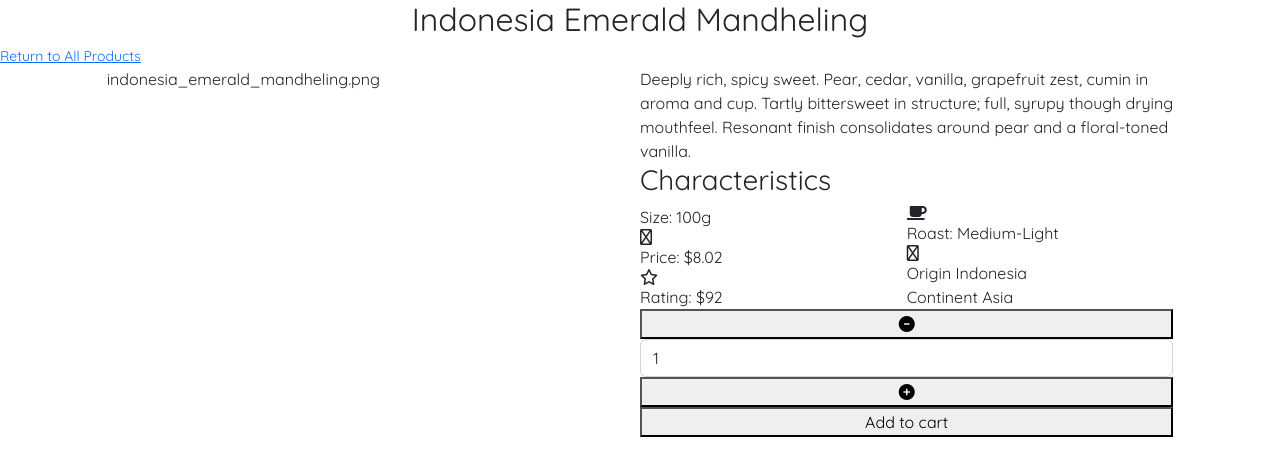
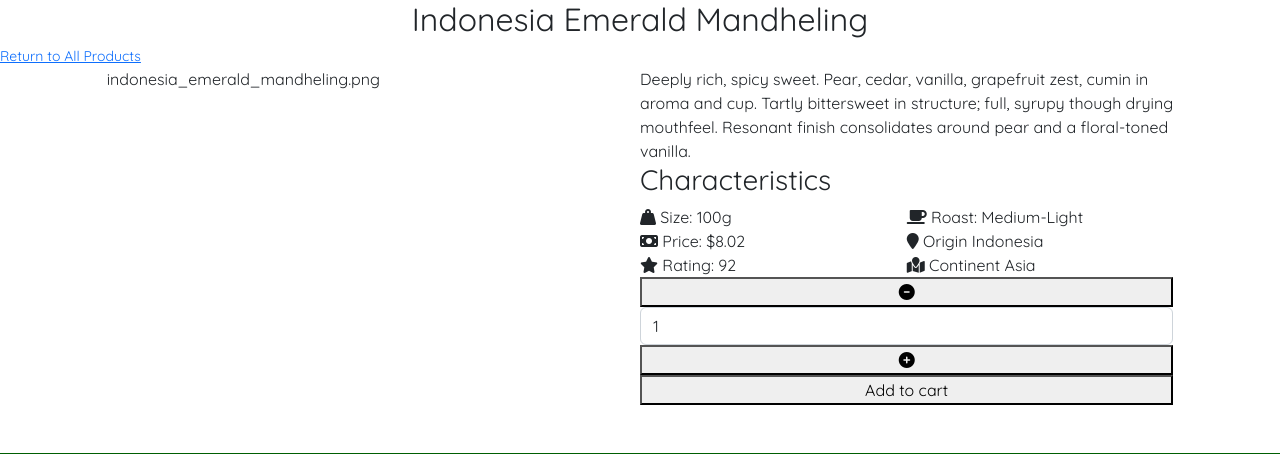
Before and after one commit to Grawnya/the-roastery-ecommerce-store, a Django app: page /products/5/ in a window 1280 px wide. Shown: the part 104-558 px from the top of the page. Run offline with Django 3.2, Linux system fonts and the light colour scheme; data comes from the database, SQL or seed files in the repository; some libraries are stand-ins or nearby versions.

Commit message:
update all icons to ensure they appear

```diff
--- a/products/templates/products/products.html
+++ b/products/templates/products/products.html
@@ -90,7 +90,7 @@
                                         </div>
                                         <div class="row">
                                             {% if product.origin %}
-                                                <small class="text-muted"><i class="fa-solid fa-globe-stand"></i> {{ product.origin }}</small>
+                                                <small class="text-muted"><i class="fa-solid fa-location-pin"></i> {{ product.origin }}</small>
                                             {% endif %}
                                         </div>
                                     </div>
--- a/products/templates/products/specific_product.html
+++ b/products/templates/products/specific_product.html
@@ -23,14 +23,20 @@
                     <div class="row">
                         <h3 class="logo-font">Characteristics</h3>
                         <div class="col-12 col-sm-6">
-                            <div class="row"><i class="fa-sharp fa-solid fa-sack"></i> Size: 100g</div>
-                            <div class="row"><i class="fa-regular fa-tag"></i> Price: ${{ product.bag_100g_USD }}</div>
-                            <div class="row"><i class="fa-regular fa-star"></i> Rating: ${{ product.rating }}</div>
+                            <div class="row">
+                                <span><i class="fa-solid fa-weight-hanging"></i> Size: 100g</span>
+                            </div>
+                            <div class="row">
+                                <span><i class="fa-solid fa-money-bill"></i> Price: ${{ product.bag_100g_USD }}</span>
+                            </div>
+                            <div class="row">
+                                <span><i class="fa-solid fa-star"></i> Rating: {{ product.rating }}</span>
+                            </div>
                         </div>
                         <div class="col-12 col-sm-6">
                             <div class="row">
                                 {% if product.roast %}
-                                <i class="fa-solid fa-mug-saucer"></i> Roast:
+                                <span><i class="fa-solid fa-mug-saucer"></i> Roast:
                                     {% if product.roast == '1' %}
                                     Light
                                     {% elif product.roast == '2' %}
@@ -42,10 +48,15 @@
                                     {% elif product.roast == '5' %}
                                     Dark
                                     {% endif %}
+                                </span>
                             {% endif %}
                             </div>
-                            <div class="row"><i class="fa-regular fa-map-pin"></i> Origin {{ product.origin }}</div>
-                            <div class="row"><i class="fa-solid fa-globe-stand"></i> Continent {{ product.location }}</div>
+                            <div class="row">
+                                <span><i class="fa-solid fa-location-pin"></i> Origin {{ product.origin }}</span>
+                            </div>
+                            <div class="row">
+                                <span><i class="fa-solid fa-map-location"></i> Continent {{ product.location }}</span>
+                            </div>
                         </div>
                     </div>
                     <div class="row">
```
